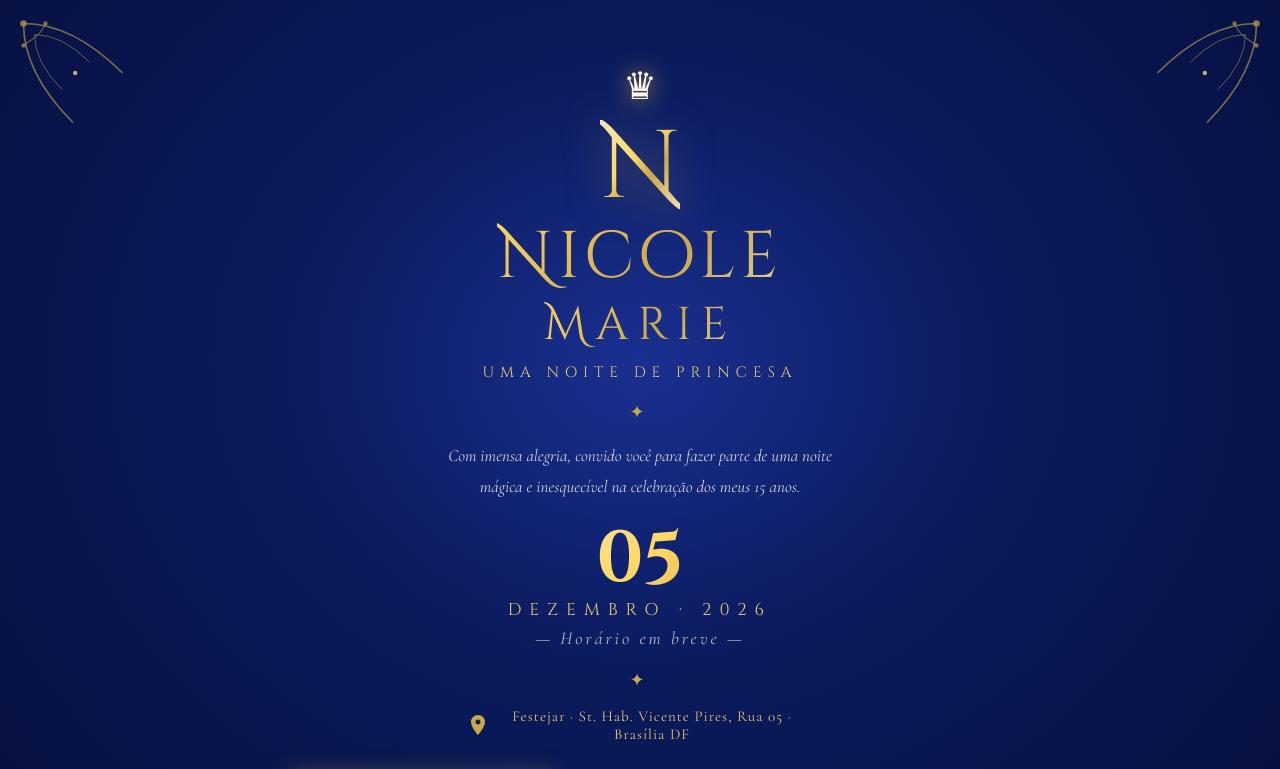
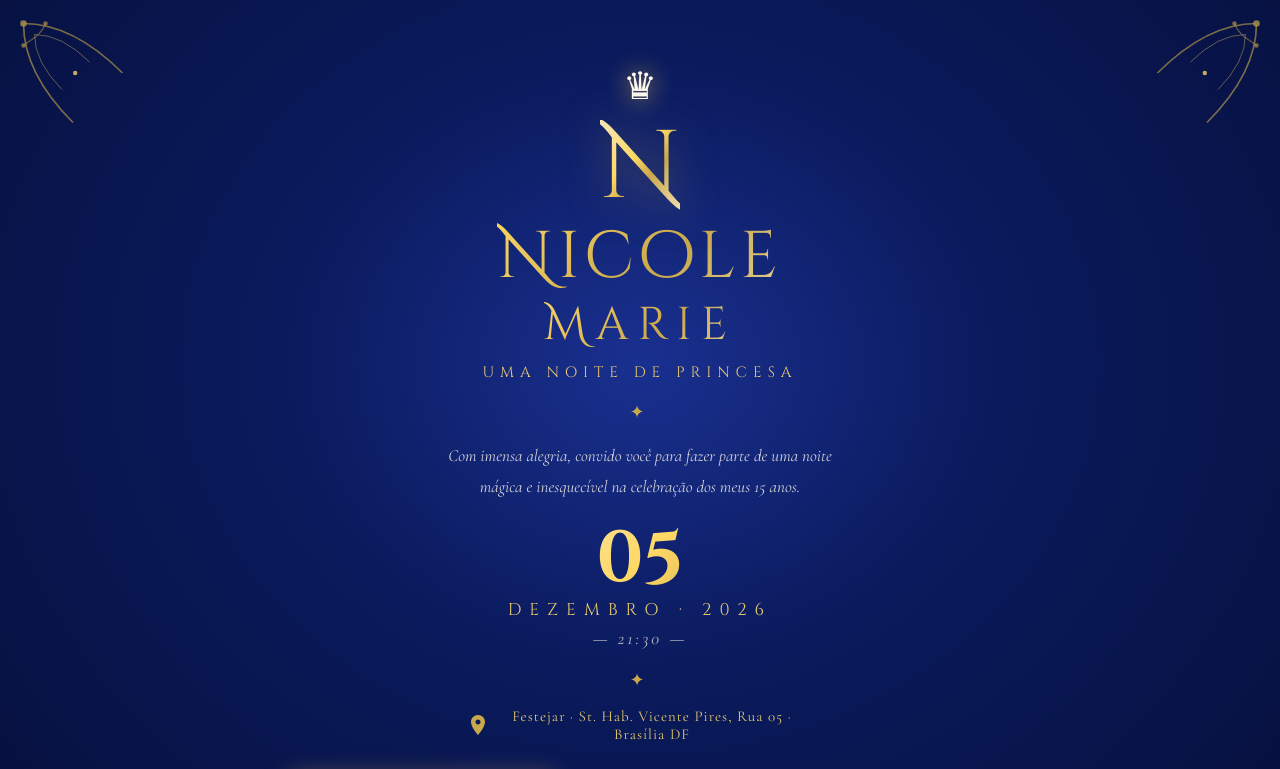
Before and after one commit to coxtaaa/Aniversario-Nicole, a website: page public/index.html in a window 1280 px wide. Shown: the top 769 px of the page. Drawn offline with nearby package versions, Linux system fonts and the light colour scheme; no server answers.

Commit message:
Update event time in index.html

```diff
--- a/public/index.html
+++ b/public/index.html
@@ -33,7 +33,7 @@
   <div class="date-block">
     <div class="date-number">05</div>
     <div class="date-month">Dezembro · 2026</div>
-    <div class="date-time">— Horário em breve —</div>
+    <div class="date-time">— 21:30 —</div>
   </div>
 
   <div class="ornament-line" style="margin:20px 0 16px"><span>✦</span></div>
```
